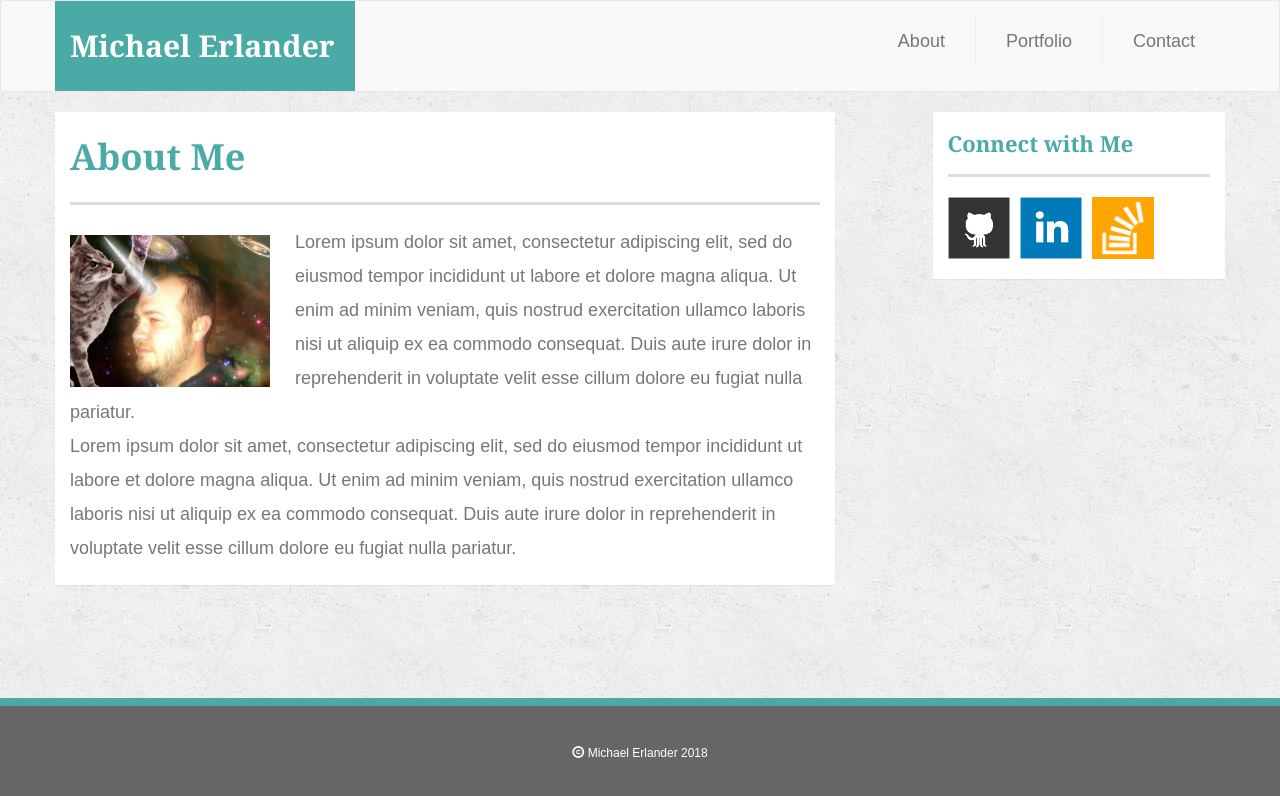
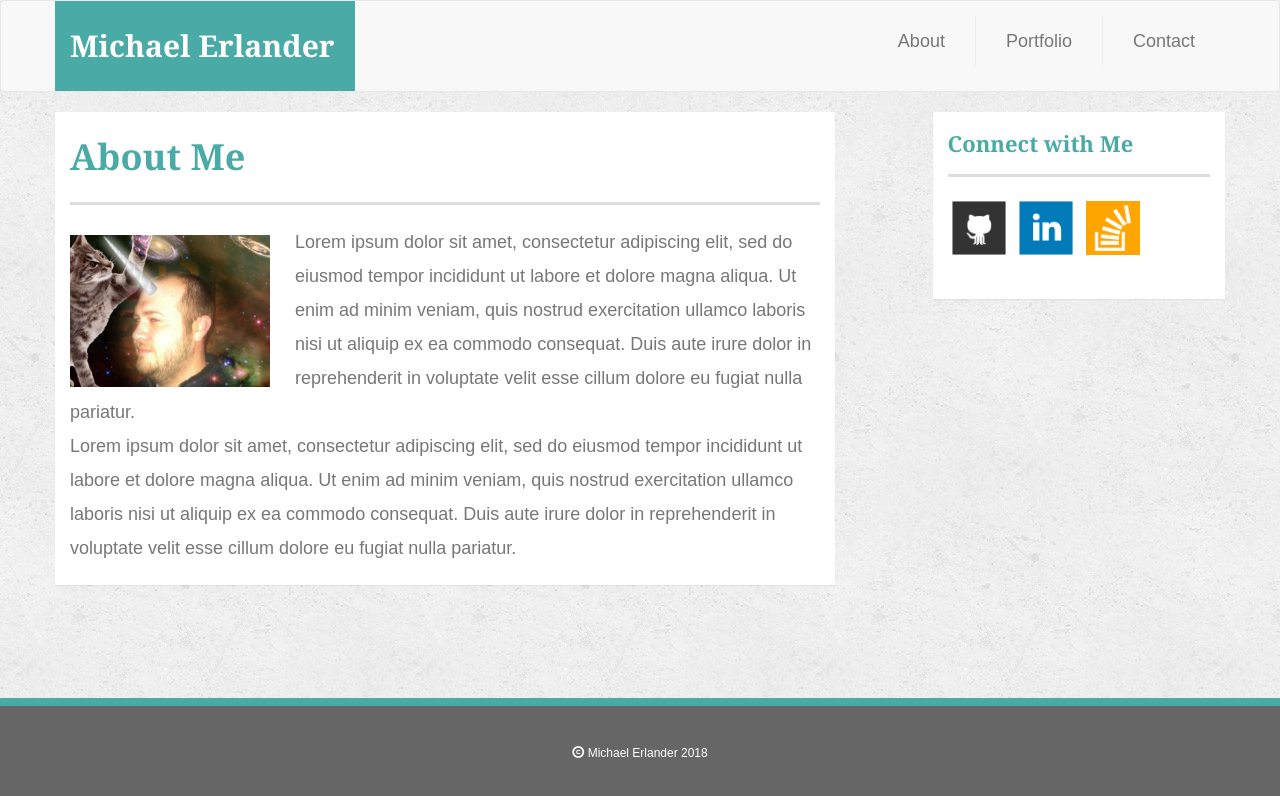
Before and after one commit to mrerlander/Bootstrap-Portfolio, a plain HTML site: page index.html in a window 1280 px wide. Drawn offline with nearby package versions, Linux system fonts and the light colour scheme.

Commit message:
changed connect with me images to thumbnails

```diff
--- a/assets/css/style.css
+++ b/assets/css/style.css
@@ -93,10 +93,11 @@ footer {
   border: 1px solid #ddd;
 }
 
-.social {
+.thumbnail {
   width: 62px;
   height: 62px;
   margin-right: 5px;
+  border: none;
 }
 
 /* main */
--- a/index.html
+++ b/index.html
@@ -63,18 +63,18 @@
 
                 <!-- sidebar column -->
                 <section class="panel col-xs-3 pull-right text-left">
-                    <div id="connect">
+                    <div>
                         <h2 class="page-header">Connect with Me</h2>
 
                         <!-- icon links -->
                         <a href="https://github.com/mrerlander" target="_blank">
-                            <img src="assets/images/github-128.png" class="social" alt="GitHub" />
+                            <img src="assets/images/github-128.png" class="thumbnail pull-left" alt="GitHub" />
                         </a>
                         <a href="https://www.linkedin.com/in/michael-erlander/" target="_blank">
-                            <img src="assets/images/linkedin-128.png" class="social" alt="LinkedIn" />
+                            <img src="assets/images/linkedin-128.png" class="thumbnail pull-left" alt="LinkedIn" />
                         </a>
                         <a href="https://stackexchange.com/users/12382192/m-erlander" target="_blank">
-                            <img src="assets/images/stackoverflow-128.png" class="social" alt="Stack Overflow" />
+                            <img src="assets/images/stackoverflow-128.png" class="thumbnail pull-left" alt="Stack Overflow" />
                         </a>
                     </div>
                 </section>
```
Also changed, not shown: contact.html (+3 -3 lines), portfolio.html (+3 -3 lines).
